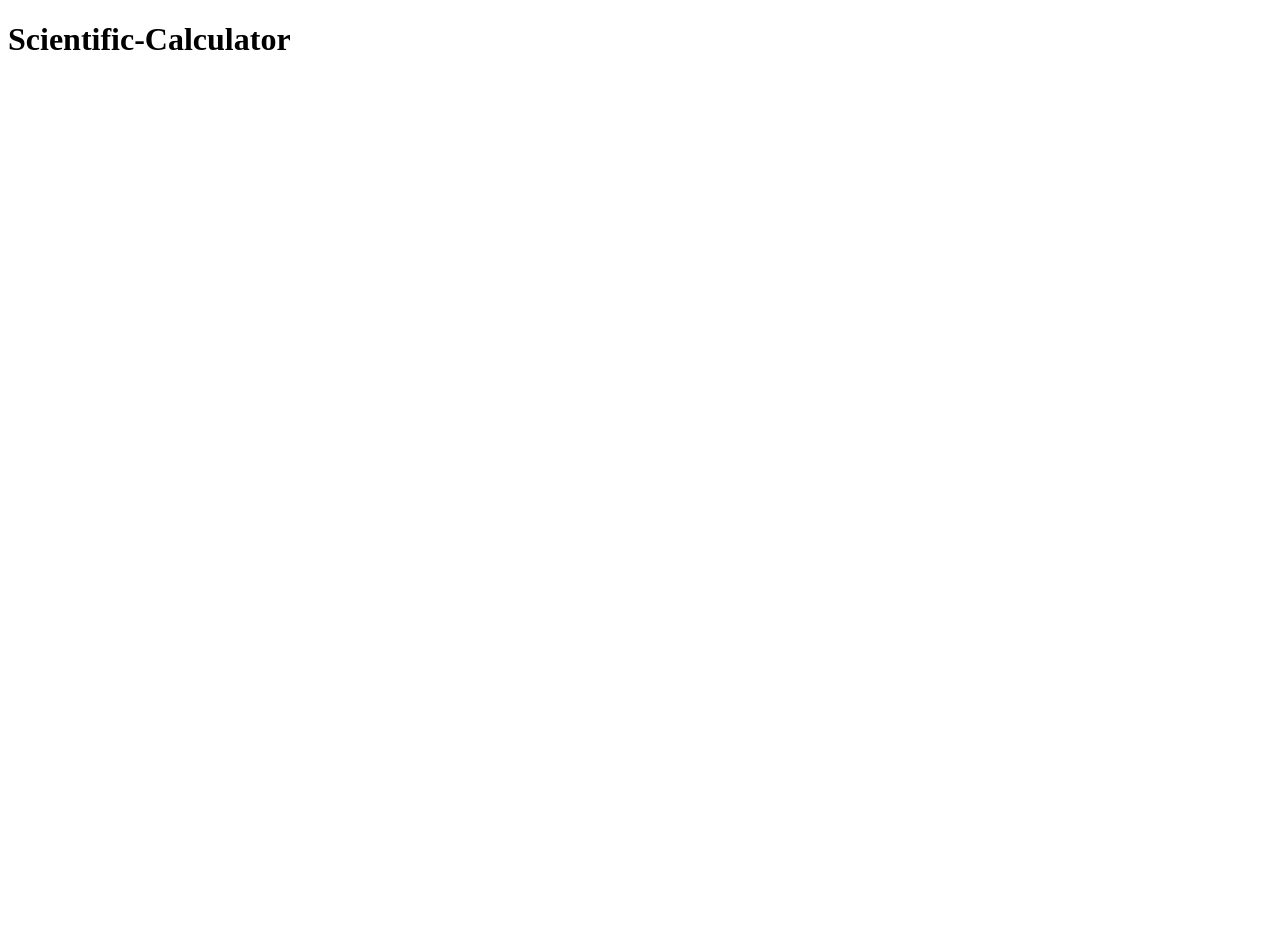
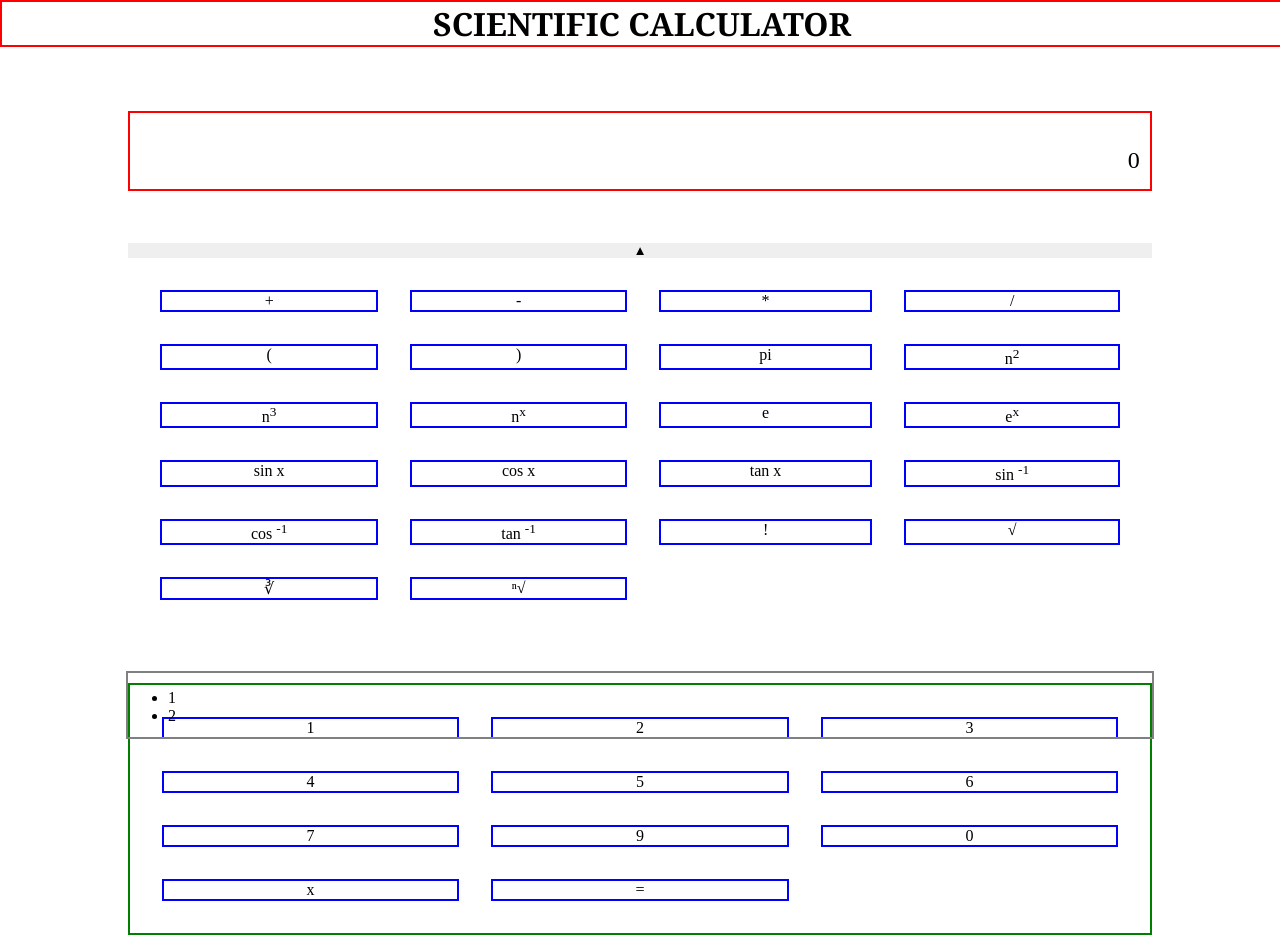
Before and after one commit to asazycat/javascriptApps, a website built with Vite: page src/apps/javascriptApplications/scientific-calculator/index.html in a window 1280 px wide. Before the commit the page ends 800 px from the top, so only its background shows below. Built offline with nearby package versions, Linux system fonts and the light colour scheme.

Commit message:
scientific calculator basis

```diff
--- a/package.json
+++ b/package.json
@@ -6,9 +6,11 @@
   "scripts": {
     "dev": "vite",
     "build": "vite build",
-    "preview": "vite preview"
+    "preview": "vite preview",
+    "test":"jest"
   },
   "devDependencies": {
+    "jest": "^30.2.0",
     "vite": "^7.1.2"
   }
 }
--- a/src/apps/javascriptApplications/scientific-calculator/index.html
+++ b/src/apps/javascriptApplications/scientific-calculator/index.html
@@ -4,9 +4,66 @@
     <meta charset="UTF-8">
     <meta name="viewport" content="width=device-width, initial-scale=1.0">
     <link href="./style.css" rel="stylesheet" type="text/css"/>
+    <script src="./scientific-calculator.js"></script>
     <title>Scientific-Calculator</title>
 </head>
 <body>
-    <h1>Scientific-Calculator</h1>
+    <header>
+        <h1 id="title">SCIENTIFIC CALCULATOR</h1>
+    </header>
+
+    <main>
+        <div id="display">
+            <p>0</p>
+        </div>
+        <div id="calculator">
+            <button class="openCloseOperations">▲</button>
+                <div class="operations">
+                    <div>+</div>
+                    <div>-</div>
+                    <div>*</div>
+                    <div>/</div>
+                    <div>(</div>
+                    <div>)</div>
+                    <div>pi</div>
+                    <div>n<sup>2</sup></div>
+                    <div>n<sup>3</sup></div>
+                    <div>n<sup>x</sup></div>
+                    <div>e</div>
+                    <div>e<sup>x</sup></div>
+                    <div>sin x</div>
+                    <div>cos x</div>
+                    <div>tan x</div>
+                    <div>sin <sup>-1</sup></div>
+                    <div>cos <sup>-1</sup></div>
+                    <div>tan <sup>-1</sup></div>
+                    <div>&#33</div>
+                    <div>&radic;</div>
+                    <div>&#8731;</div>
+                    <div>ⁿ√</div>
+                </div>
+                <div class="numbers">
+                    <div>1</div>
+                    <div>2</div>
+                    <div>3</div>
+                    <div>4</div>
+                    <div>5</div>
+                    <div>6</div>
+                    <div>7</div>
+                    <div>9</div>
+                    <div>0</div>
+                    <div>x</div>
+                    <div>=</div>
+                </div>
+        </div>
+    </main>
+    <footer>
+        <ul class="result">
+            <li>1</li>
+            <li>2</li>
+            <li>3</li>
+            <li>4</li>
+        </ul>
+    </footer>
 </body>
 </html>
--- a/src/apps/javascriptApplications/scientific-calculator/scientific-calculator.js
+++ b/src/apps/javascriptApplications/scientific-calculator/scientific-calculator.js
@@ -0,0 +1,37 @@
+document.addEventListener('DOMContentLoaded', () => {
+
+
+    document.querySelector('.openCloseOperations').onclick = function () {
+        if(document.querySelector('.operations').style.display === 'none')
+            {
+                document.querySelector('.operations').style.display = 'grid';
+                document.getElementsByClassName('openCloseOperations')[0].innerHTML = '▲'
+            } else {
+                document.querySelector('.operations').style.display = 'none'
+                document.getElementsByClassName('openCloseOperations')[0].innerHTML = '&#x25BC;'
+            }
+    }
+
+
+
+
+
+
+
+
+
+
+
+
+
+
+
+
+
+
+
+
+
+
+
+})
--- a/src/apps/javascriptApplications/scientific-calculator/scientific-calculator.test.js
+++ b/src/apps/javascriptApplications/scientific-calculator/scientific-calculator.test.js
@@ -0,0 +1,24 @@
+//Arange Act Assert
+
+
+
+test('add the input to the previous result', () => {
+    expect().toBe()
+})
+
+
+test('multiply the input to the previous result', () => {
+    expect().toBe()
+})
+
+
+
+test('subtract the input from the previous result', () => {
+    expect().toBe()
+})
+
+
+
+test('divide the input from the previoud result', () => {
+    expect().toBe()
+})
--- a/src/apps/javascriptApplications/scientific-calculator/style.css
+++ b/src/apps/javascriptApplications/scientific-calculator/style.css
@@ -0,0 +1,92 @@
+body {
+    margin:0;
+    display: flex;
+    flex-direction: column;
+    justify-content: center;
+}
+
+#title {
+    width:100%;
+    margin:auto;
+    border:2px solid red;
+    text-align: center;
+    font-size: 2.0em;
+    font-family:Cambria, Cochin, Georgia, Times, 'Times New Roman', serif;
+}
+main {
+    display: flex;
+    flex-direction: column;
+    height:70vh;
+    width: 80%;
+    margin: auto;
+    margin-top:5%;
+
+}
+
+#display {
+    border: 2px solid red;
+    margin-bottom:0;
+    height:10%;
+    padding:1%;
+}
+
+#display p {
+    text-align: right ;
+    font-size: 1.5em;
+}
+
+#calculator {
+
+
+}
+
+.openCloseOperations {
+    display: block;
+    padding:0;
+    border:0;
+    width:100%;
+    margin: auto;
+    margin-top: 5%;
+    text-align:center;
+}
+
+
+.operations {
+    text-align: center;
+    display:grid;
+    grid-template-columns: auto auto auto auto;
+    gap:2em;
+    padding: 2em;
+}
+
+
+.operations div {
+    border: 2px solid blue;
+}
+
+.numbers {
+    margin-top:5%;
+    text-align: center;
+    display:grid;
+    grid-template-columns: auto auto auto;
+    gap:2em;
+    padding: 2em;
+    border: 2px solid green;
+
+}
+
+.numbers div {
+    border: 2px solid blue;
+}
+
+footer {
+    border: 2px solid grey;
+    width:80%;
+    margin:auto;
+
+}
+
+.result {
+    height: 2em;
+    overflow: scroll;
+}
```
Also changed, not shown: 1 other file.
